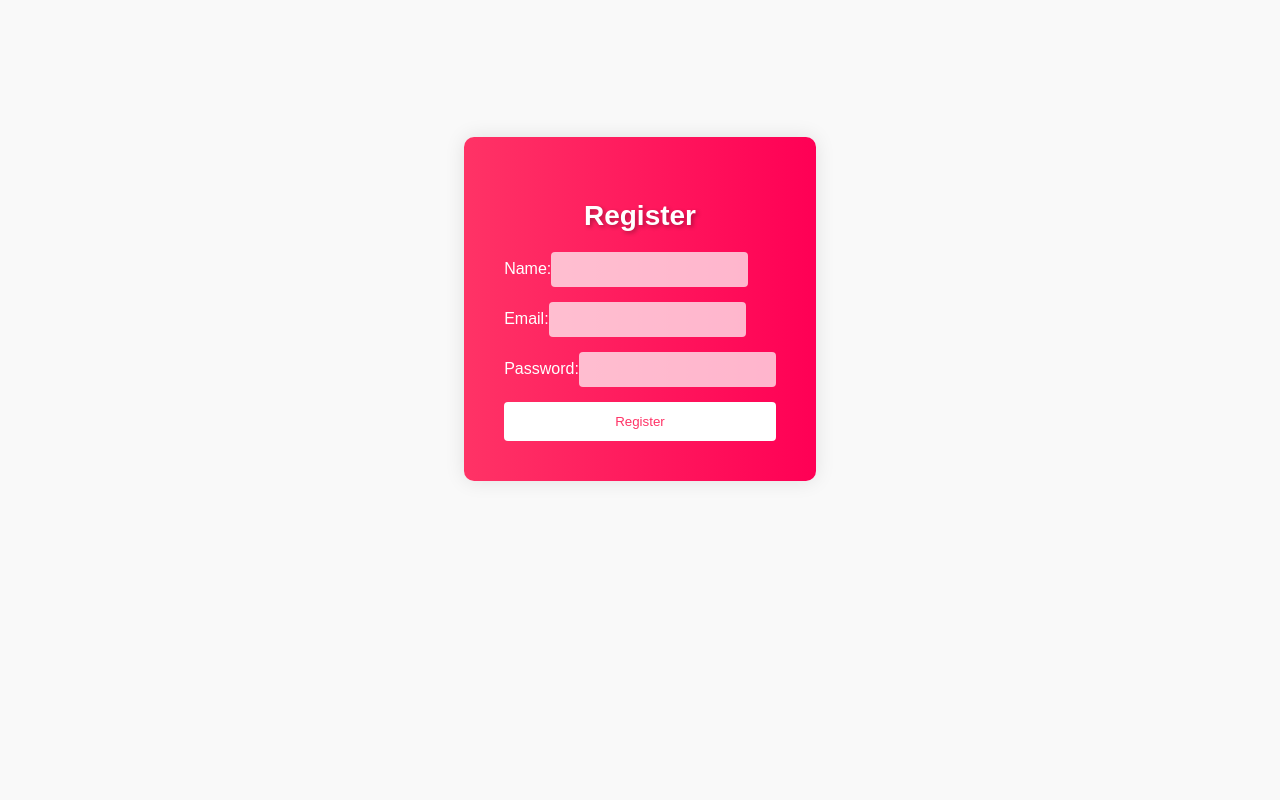
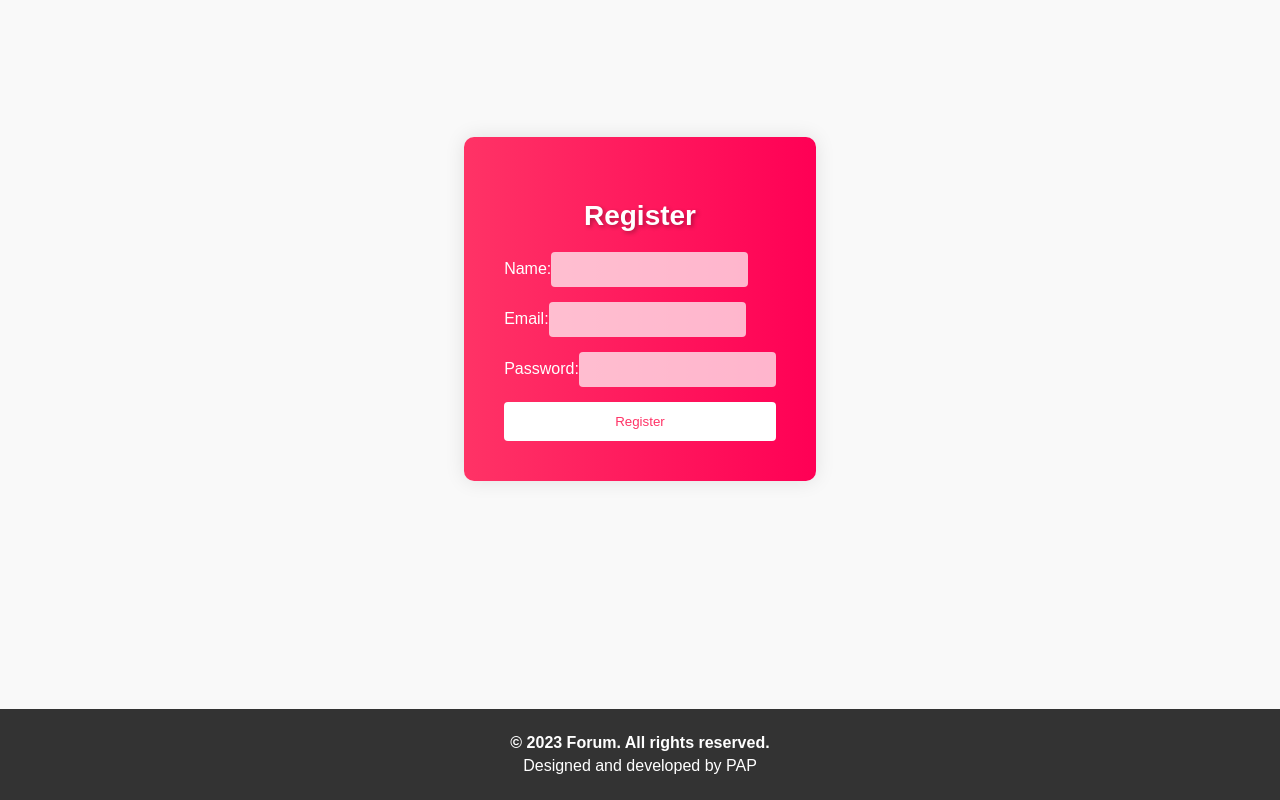
Before and after one commit to papilum/forum, a React (Create React App) app: page /register in a window 1280 px wide. Shown: the part 161-961 px from the top of the page. Before the commit the page ends 870 px from the top, so only its background shows below. Built offline with nearby package versions, Linux system fonts and the light colour scheme.

Commit message:
kreirana komponenta futer

```diff
--- a/src/App.css
+++ b/src/App.css
@@ -114,3 +114,18 @@ body {
 .nav-links a:hover {
   text-decoration: underline;
 }
+
+.footer {
+  background-color: #333;
+  color: #fff;
+  padding: 20px;
+  text-align: center;
+}
+
+.footer-content p {
+  margin: 5px 0;
+}
+
+.footer-content p:first-child {
+  font-weight: bold;
+}
--- a/src/App.js
+++ b/src/App.js
@@ -4,6 +4,7 @@ import Login from './Login';
 import { BrowserRouter as Router, Route, Routes } from 'react-router-dom';
 import Register from './Register';
 import Navbar from './Navbar';
+import Footer from './Footer';
 function App() {
   return (
     <Router>
@@ -12,6 +13,7 @@ function App() {
         <Route  path="/login" element={<Login></Login>} />
         <Route  path="/register" element={<Register></Register>} />
       </Routes>
+      <Footer/>
     </Router>
   );
 }
--- /dev/null
+++ b/src/Footer.jsx
@@ -0,0 +1,14 @@
+import React from 'react';
+
+const Footer = () => {
+  return (
+    <footer className="footer">
+      <div className="footer-content">
+        <p>&copy; {new Date().getFullYear()} Forum. All rights reserved.</p>
+        <p>Designed and developed by PAP</p>
+      </div>
+    </footer>
+  );
+};
+
+export default Footer;
```
